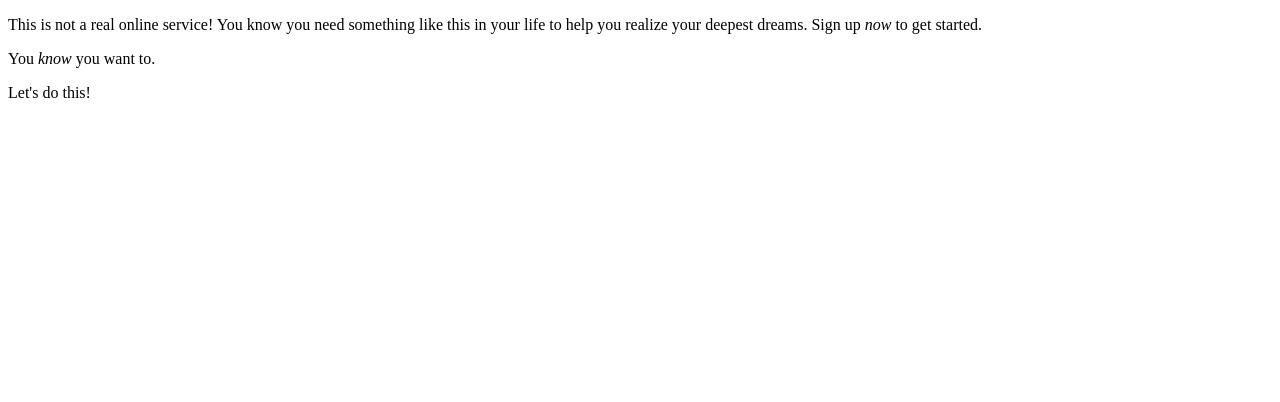
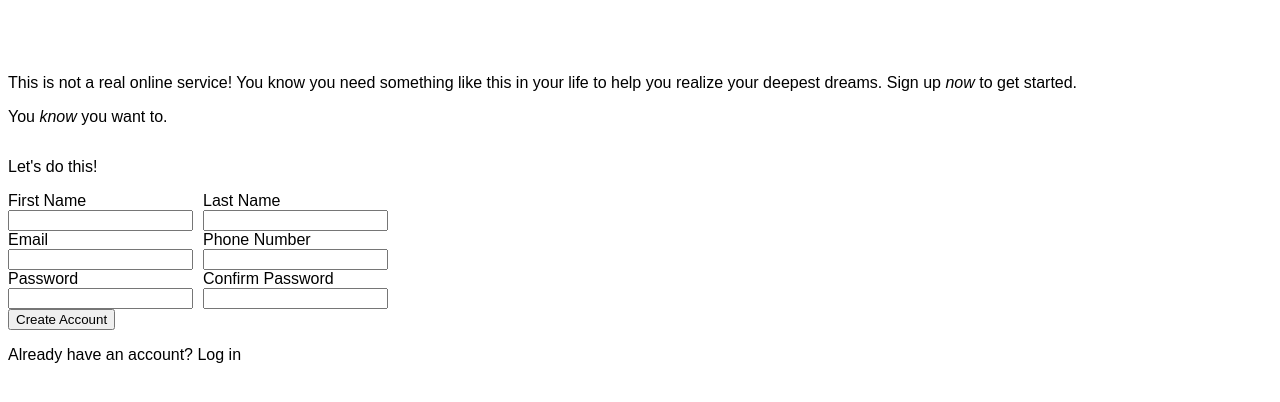
Before and after one commit to fuzzyrat/odin-signup-form, a plain HTML site: page index.html in a window 1280 px wide. Drawn offline with Linux system fonts and the light colour scheme.

Commit message:
structred html, now writing styling

```diff
--- a/index.html
+++ b/index.html
@@ -7,15 +7,41 @@
     <link rel="stylesheet" href="style.css">
 </head>
 <body>
+    <!-- Get back to this at a later time -->
+    <div id="side-banner">
+        <!-- <img src="assets/image.jpg"> -->
+    </div>
+    <div class="content">
         <div id="header">
             <p>This is not a real online service! You know you need something like this in your life to help you realize your deepest dreams. Sign up <em>now</em> to get started.</p>
             <p>You <em>know</em> you want to.</p>
         </div>
         <div id="signup-form">
             <p>Let's do this!</p>
-        <form>
+            <form action="http://httpbin.org/post" method="post">
+                <div class="user-form">
+                    <div>
+                        <label for="first_name">First Name</label>
+                        <input type="text" name="first_name" id="first_name">
+                        <label for="email">Email</label>
+                        <input type="email" name="email" id="email">
+                        <label for="password">Password</label>
+                        <input type="password" name="password" id="password">
+                    </div>
+                    <div>
+                        <label for="last_name">Last Name</label>
+                        <input type="text" name="last_name" id="last_name">
+                        <label for="phone_number">Phone Number</label>
+                        <input type="tel" name="phone_number" id="phone_number">
+                        <label for="confirm_password">Confirm Password</label>
+                        <input type="password" name="confirm_password" id="confirm_password">
+                    </div>
+                </div>
 
+                <button type="submit">Create Account</button>
             </form>
+            <p>Already have an account? Log in</p>
+        </div>
     </div>
 </body>
 </html>
--- a/style.css
+++ b/style.css
@@ -5,3 +5,44 @@
     font-weight: normal;
     font-style: normal;
 }
+
+body {
+    font-family: sans-serif;
+    display: flex;
+}
+
+img {
+    height: 50rem;
+}
+#side-banner {
+    display: inline-block;
+}
+
+#signup-form {
+    display: flex;
+    flex-direction: column;
+}
+
+form {
+    display: inline;
+}
+
+.content {
+    justify-content: center;
+    align-items: center;
+    padding-top: 50px;
+}
+
+label, input {
+    display: flex;
+    flex-direction: column;
+}
+
+button {
+    display: inline;
+}
+
+.user-form {
+    display: flex;
+    gap: 10px;
+}
```
Lines whose indentation alone changed are shown as unchanged.
